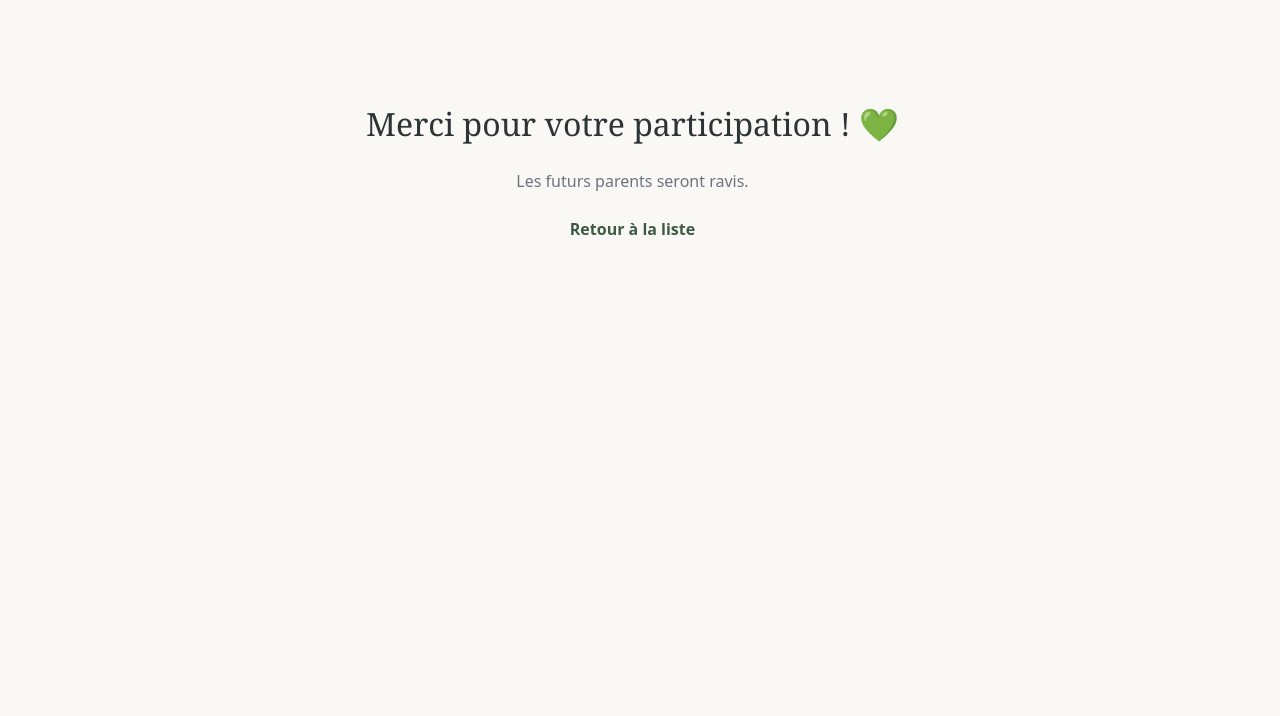
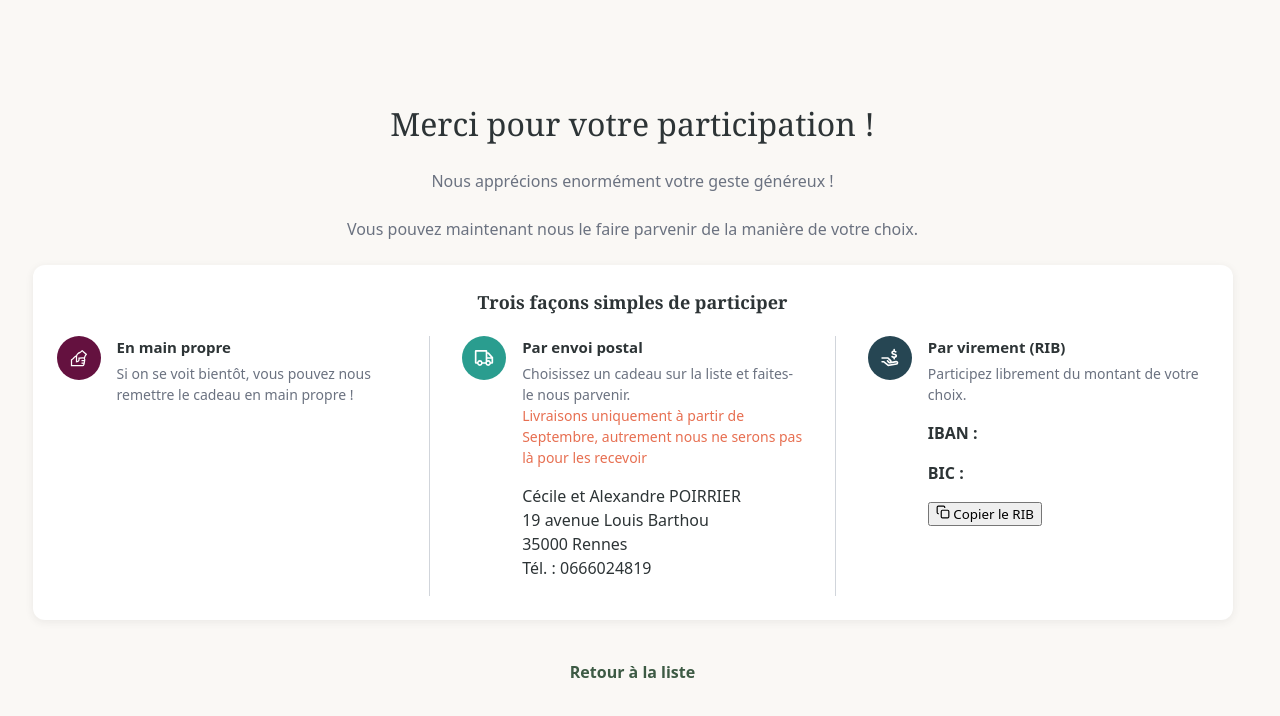
Before and after one commit to CecileSerene/naissance, a Vue app: page /thanks in a window 1280 px wide. Shown: the top 716 px of the page. Built offline with nearby package versions, Linux system fonts and the light colour scheme.

Commit message:
Thanks page

```diff
--- a/src/components/ContributionForm.vue
+++ b/src/components/ContributionForm.vue
@@ -72,16 +72,16 @@ function handleSubmit() {
         id="contributor-name"
         type="text"
         v-model="contributorName"
-        placeholder="Votre prénom"
+        placeholder="Votre nom"
         :class="{ 'has-error': nameError }"
       />
 
       <div class="checkbox-row">
         <input type="checkbox" id="displayName" v-model="displayName" />
-        <label for="displayName" class="checkbox-label">Afficher mon nom</label>
+        <label for="displayName" class="checkbox-label">Afficher mon nom (visible par les autres invités)</label>
       </div>
 
-      <p v-if="nameError" class="error-note">Merci d'indiquer votre prénom.</p>
+      <p v-if="nameError" class="error-note">Merci d'indiquer votre nom.</p>
     </div>
 
     <div class="field">
--- a/src/components/GiftInfo.vue
+++ b/src/components/GiftInfo.vue
@@ -57,7 +57,7 @@ const formatEuro = (value) =>
     <template v-if="hasPrice" :style="{ margin: '8px' }">
       <template v-if="!gift.isPaid && gift.allowPartial">
         <div class="progress-row">
-          <span>Payé à {{ percent }}%</span>
+          <span></span>
           <span>{{ formatEuro(gift.paid) }} sur {{ formatEuro(gift.price) }}</span>
         </div>
         <div class="progress-track">
--- a/src/components/ParticipationBanner.vue
+++ b/src/components/ParticipationBanner.vue
@@ -1,8 +1,27 @@
 <script setup>
+import { ref } from 'vue'
 import BankIcon from './icons/BankIcon.vue'
 import BoxIcon from './icons/BoxIcon.vue'
 import HandsIcon from './icons/HandsIcon.vue'
 import { COPY } from '../constants/copy.js'
+
+const props = defineProps({
+  showDetails: { type: Boolean, default: false }
+})
+
+const copiedField = ref(null)
+
+async function copyToClipboard(text, field) {
+  try {
+    await navigator.clipboard.writeText(text)
+    copiedField.value = field
+    setTimeout(() => {
+      if (copiedField.value === field) copiedField.value = null
+    }, 2000)
+  } catch (err) {
+    console.error('Copie impossible :', err)
+  }
+}
 </script>
 
 <template>
@@ -20,7 +39,9 @@ import { COPY } from '../constants/copy.js'
           <p class="participation-banner__option-text">{{ COPY.banner.hand.description }}</p>
         </div>
       </div>
+
       <div class="participation-banner__separator"></div>
+
       <div class="participation-banner__option">
         <div class="participation-banner__icon participation-banner__icon--postal">
           <BoxIcon />
@@ -28,9 +49,15 @@ import { COPY } from '../constants/copy.js'
         <div>
           <h3 class="participation-banner__option-title">{{ COPY.banner.postal.title }}</h3>
           <p class="participation-banner__option-text" v-html="COPY.banner.postal.description"></p>
+
+          <div v-if="showDetails" class="participation-banner__details">
+            <p class="participation-banner__detail-line" v-html="COPY.banner.postal.address"></p>
+          </div>
         </div>
       </div>
+
       <div class="participation-banner__separator"></div>
+
       <div class="participation-banner__option">
         <div class="participation-banner__icon participation-banner__icon--bank">
           <BankIcon />
@@ -38,6 +65,26 @@ import { COPY } from '../constants/copy.js'
         <div>
           <h3 class="participation-banner__option-title">{{ COPY.banner.bank.title }}</h3>
           <p class="participation-banner__option-text">{{ COPY.banner.bank.description }}</p>
+
+          <div v-if="showDetails" class="participation-banner__details">
+            <p class="participation-banner__detail-line"><strong>IBAN :</strong> {{ COPY.banner.bank.iban }}</p>
+            <p class="participation-banner__detail-line"><strong>BIC :</strong> {{ COPY.banner.bank.bic }}</p>
+
+            <button
+              type="button"
+              class="participation-banner__copy-btn"
+              @click="copyToClipboard(`IBAN: ${COPY.banner.bank.iban} / BIC: ${COPY.banner.bank.bic}`, 'rib')"
+            >
+              <svg v-if="copiedField !== 'rib'" width="14" height="14" viewBox="0 0 24 24" fill="none" stroke="currentColor" stroke-width="2">
+                <rect x="9" y="9" width="13" height="13" rx="2" />
+                <path d="M5 15H4a2 2 0 01-2-2V4a2 2 0 012-2h9a2 2 0 012 2v1" />
+              </svg>
+              <svg v-else width="14" height="14" viewBox="0 0 24 24" fill="none" stroke="currentColor" stroke-width="2">
+                <path d="M20 6L9 17l-5-5" stroke-linecap="round" stroke-linejoin="round" />
+              </svg>
+              {{ copiedField === 'rib' ? 'Copié !' : 'Copier le RIB' }}
+            </button>
+          </div>
         </div>
       </div>
     </div>
@@ -51,6 +98,7 @@ import { COPY } from '../constants/copy.js'
   box-shadow: var(--shadow-card);
   padding: 1.5rem;
   margin-bottom: 2.5rem;
+  text-align: left;
 }
 
 .participation-banner__title {
--- a/src/constants/copy.js
+++ b/src/constants/copy.js
@@ -13,6 +13,7 @@ export const COPY = {
     postal: {
       title: 'Par envoi postal',
       description: 'Choisissez un cadeau sur la liste et faites-le nous parvenir.<br><span style="color:#e76f51">Livraisons uniquement à partir de Septembre, autrement nous ne serons pas là pour les recevoir</span>',
+      address: 'Cécile et Alexandre POIRRIER<br>19 avenue Louis Barthou<br>35000 Rennes<br>Tél. : 0666024819'
     },
     hand: {
       title: 'En main propre',
--- a/src/data/gifts.js
+++ b/src/data/gifts.js
@@ -28,12 +28,11 @@ export const gifts = [
     "name": "SUNDVIK Lit bébé",
     "category": "Chambre",
     "image": "https://www.ikea.com/fr/fr/images/products/sundvik-lit-bebe-blanc__0637925_pe698610_s5.jpg",
-    "price": 200,
-    "paid": 100.00,
-    "isPaid": false,
-    "description": "Un lit de petit mais pas tout-petit non plus... Il est modubale pour devenir un lit junior quand bébé grandit !",
+    "price": null,
+    "isPaid": true,
+    "description": "Un lit de petit mais pas tout-petit non plus...",
     "source": "https://www.ikea.com/fr/fr/p/sundvik-lit-bebe-blanc-00248567/",
-    "allowPartial": true,
+    "allowPartial": false,
     "contributors": []
   },
   {
@@ -42,7 +41,7 @@ export const gifts = [
     "category": "Chambre",
     "image": "http://www.aubert.com/medias/sys_aubert/root/h9b/h6e/11273137160222/550Wx550H-01193167-1.jpg",
     "price": 120,
-    "paid": 0.00,
+    "paid": 30.00,
     "isPaid": false,
     "description": "Seconde main accepté.<br>Pour les premiers mois, un berceau cododo pour que bébé soit à côté de nous la nuit.",
     "allowPartial": true,
--- a/src/pages/ThanksPage.vue
+++ b/src/pages/ThanksPage.vue
@@ -1,18 +1,21 @@
 <script setup>
 import { RouterLink } from 'vue-router'
+import ParticipationBanner from '../components/ParticipationBanner.vue'
 </script>
 
 <template>
   <div class="thanks">
-    <h1>Merci pour votre participation ! 💚</h1>
-    <p>Les futurs parents seront ravis.</p>
+    <h1>Merci pour votre participation !</h1>
+    <p>Nous apprécions enormément votre geste généreux !</p>
+    <p>Vous pouvez maintenant nous le faire parvenir de la manière de votre choix.</p>
+    <ParticipationBanner :show-details="true" />
     <RouterLink to="/" class="back-link">Retour à la liste</RouterLink>
   </div>
 </template>
 
 <style scoped>
 .thanks {
-  max-width: 600px;
+  max-width: var(--container-max);
   margin: 100px auto;
   text-align: center;
 }
```
